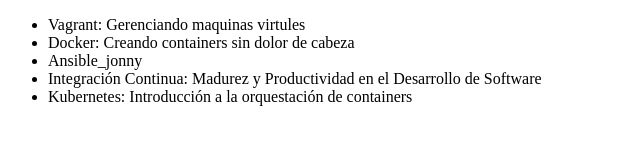
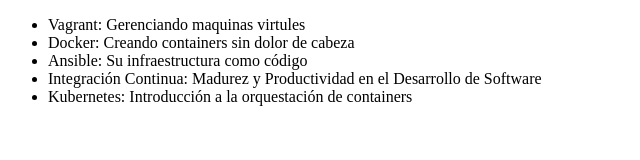
Before and after one commit to JonnyAAB/alura-git, a plain HTML site: page index.html in a window 1280 px wide. Shown: the whole page, without its empty margins (0-640 px from the left). Drawn offline with Linux system fonts and the light colour scheme.

Commit message:
Modificando el nombre del curso de Ansible

```diff
--- a/index.html
+++ b/index.html
@@ -9,7 +9,7 @@
         <ul>
             <li>Vagrant: Gerenciando maquinas virtules</li>
             <li>Docker: Creando containers sin dolor de cabeza</li>
-            <li>Ansible_jonny</li>
+            <li>Ansible: Su infraestructura como código</li>
             <li>Integración Continua: Madurez y Productividad en el Desarrollo de Software</li>
             <li>Kubernetes: Introducción a la orquestación de containers</li>
         </ul>
```
